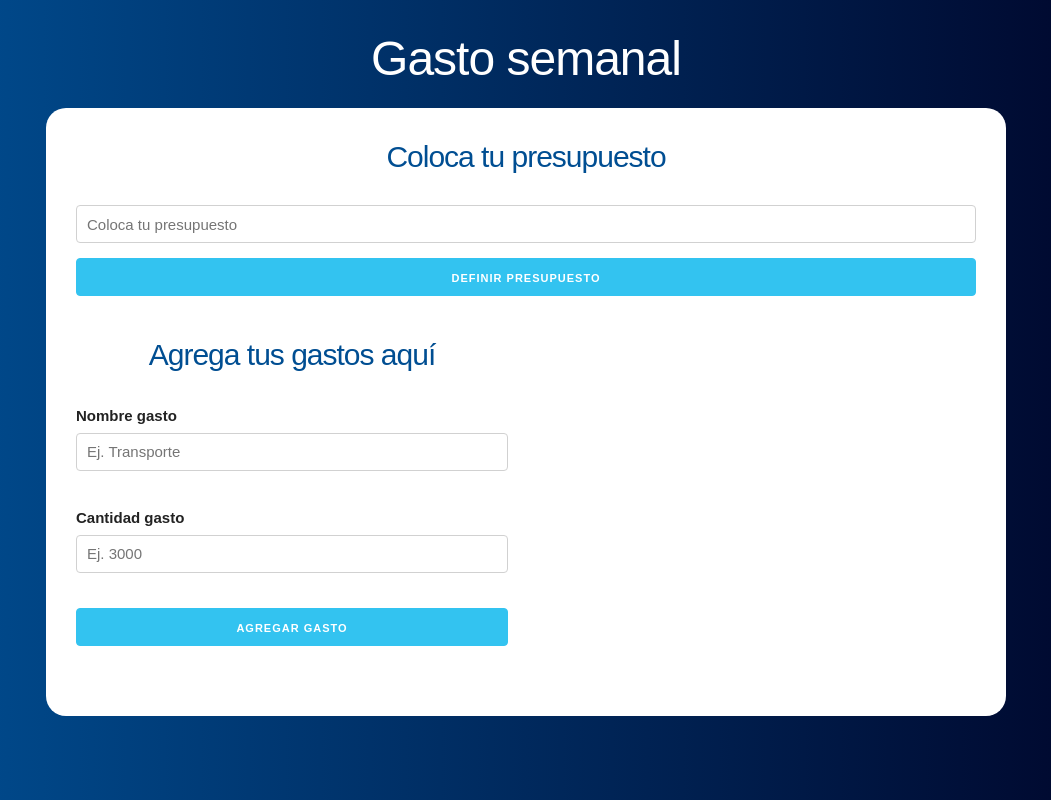
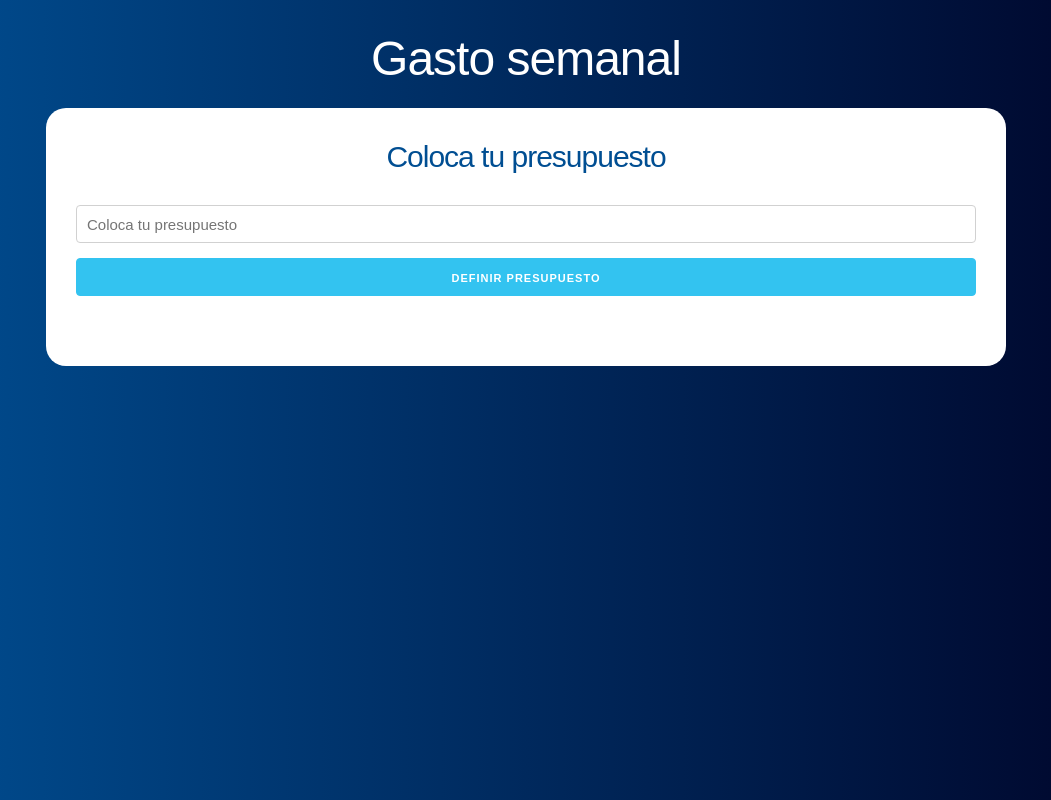
Before and after one commit to javierc22/react-app-02, a React (Create React App) app: page / in a window 1280 px wide. Shown: the whole page, without its empty margins (114-1165 px from the left). Built offline with nearby package versions, Linux system fonts and the light colour scheme.

Commit message:
Cargando un componente u otro

```diff
--- a/src/App.js
+++ b/src/App.js
@@ -7,6 +7,7 @@ function App() {
   // Definir el state
   const [ presupuesto, guardarPresupuesto ] = useState(0);
   const [ restante, guardarRestante ] = useState(0);
+  const [ mostrarpregunta, actualizarPregunta ] = useState(true);
 
   return (
     <div className="container">
@@ -14,11 +15,15 @@ function App() {
         <h1>Gasto semanal</h1>
 
         <div className="contenido-principal contenido">
+          { mostrarpregunta ?
+           (
              <Pregunta
                guardarPresupuesto={ guardarPresupuesto }
                guardarRestante={ guardarRestante }
+               actualizarPregunta={actualizarPregunta}
              />
-
+           ) :
+           (
             <div className="row">
               <div className="one-half column">
                 <Formulario />
@@ -27,6 +32,8 @@ function App() {
 
               </div>
             </div>
+           )
+          }
         </div>
       </header>
     </div>
--- a/src/components/Pregunta.jsx
+++ b/src/components/Pregunta.jsx
@@ -1,7 +1,7 @@
 import React, { Fragment, useState } from 'react';
 import Error from './Error';
 
-const Pregunta = ({ guardarPresupuesto, guardarRestante }) => {
+const Pregunta = ({ guardarPresupuesto, guardarRestante, actualizarPregunta }) => {
 
   // Definir el State
   const [ cantidad, guardarCantidad ] = useState(0);
@@ -24,9 +24,9 @@ const Pregunta = ({ guardarPresupuesto, guardarRestante }) => {
 
     // Si pasa la validación
     guardarError(false);
-
     guardarPresupuesto(cantidad);
     guardarRestante(cantidad);
+    actualizarPregunta(false);
   }
 
   return (
```
Lines whose indentation alone changed are shown as unchanged.
